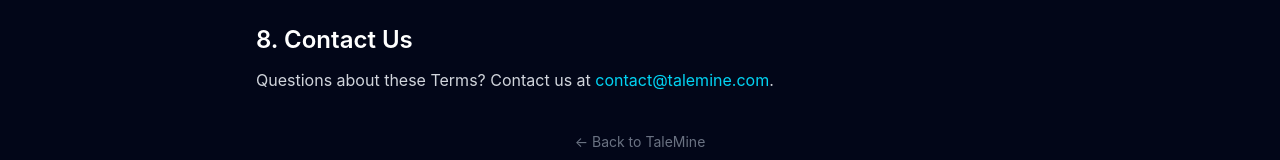
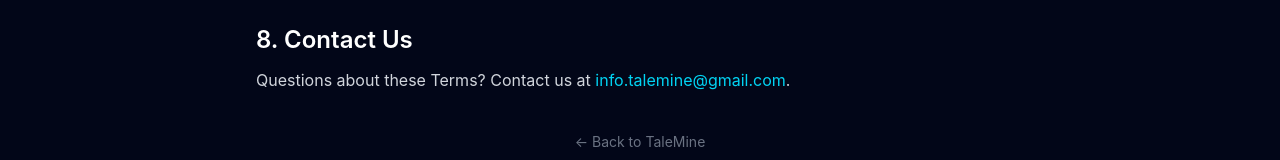
Before and after one commit to talemine/TaleMine, a React (Vite) app: page /terms in a window 1280 px wide. Shown: the part 1380-1540 px from the top of the page. Built offline with nearby package versions, Linux system fonts and the light colour scheme; no server answers.

Commit message:
Update contact email in Privacy Policy and Terms

```diff
--- a/src/pages/Legal/PrivacyPolicy.tsx
+++ b/src/pages/Legal/PrivacyPolicy.tsx
@@ -192,10 +192,10 @@ export default function PrivacyPolicy() {
               If you have questions about this Privacy Policy or your data,
               contact us at{" "}
               <a
-                href="mailto:contact@talemine.com"
+                href="mailto:info.talemine@gmail.com"
                 className="text-cyan-400 hover:text-cyan-300"
               >
-                contact@talemine.com
+                info.talemine@gmail.com
               </a>
               .
             </p>
--- a/src/pages/Legal/Terms.tsx
+++ b/src/pages/Legal/Terms.tsx
@@ -157,10 +157,10 @@ export default function Terms() {
             <p className="mt-3">
               Questions about these Terms? Contact us at{" "}
               <a
-                href="mailto:contact@talemine.com"
-                className="text-cyan-400 hover:text-cyan-300"
-              >
-                contact@talemine.com
+              href="mailto:info.talemine@gmail.com"
+              className="text-cyan-400 hover:text-cyan-300"
+            >
+              info.talemine@gmail.com
               </a>
               .
             </p>
```
